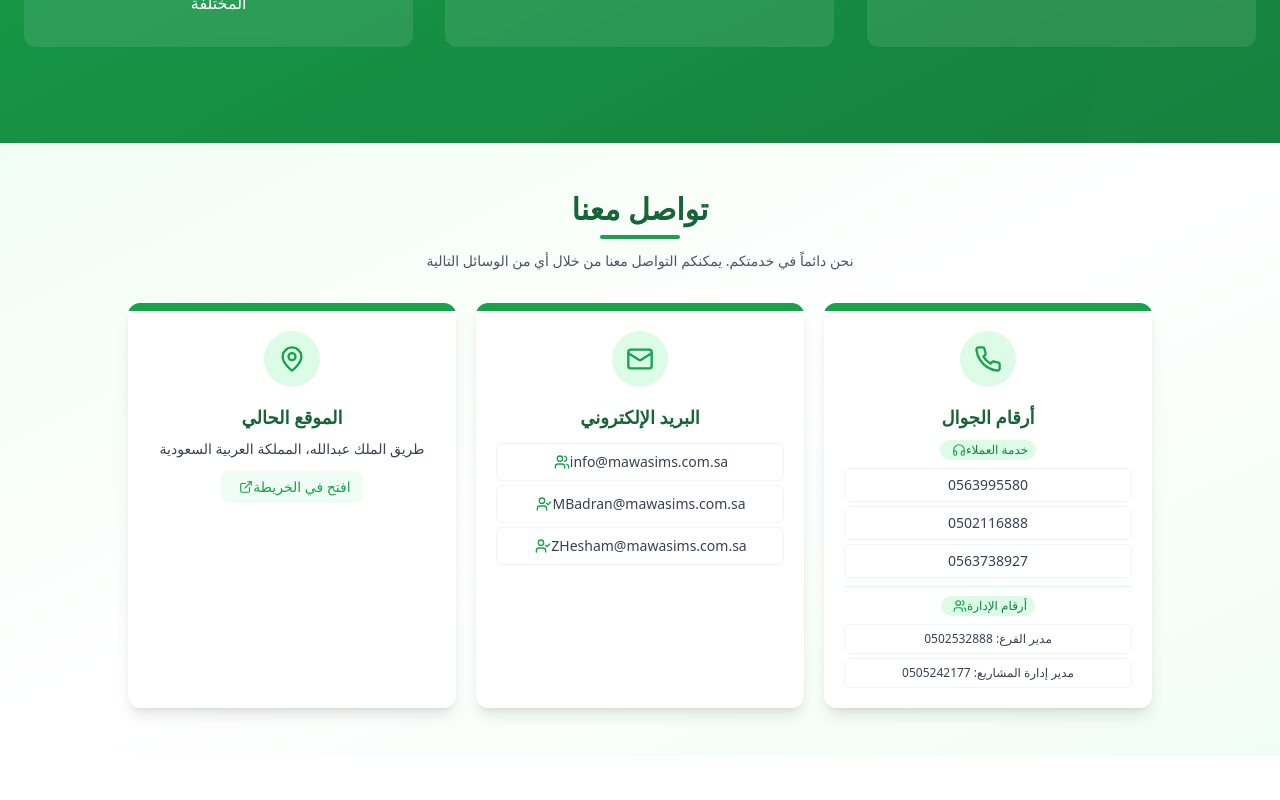
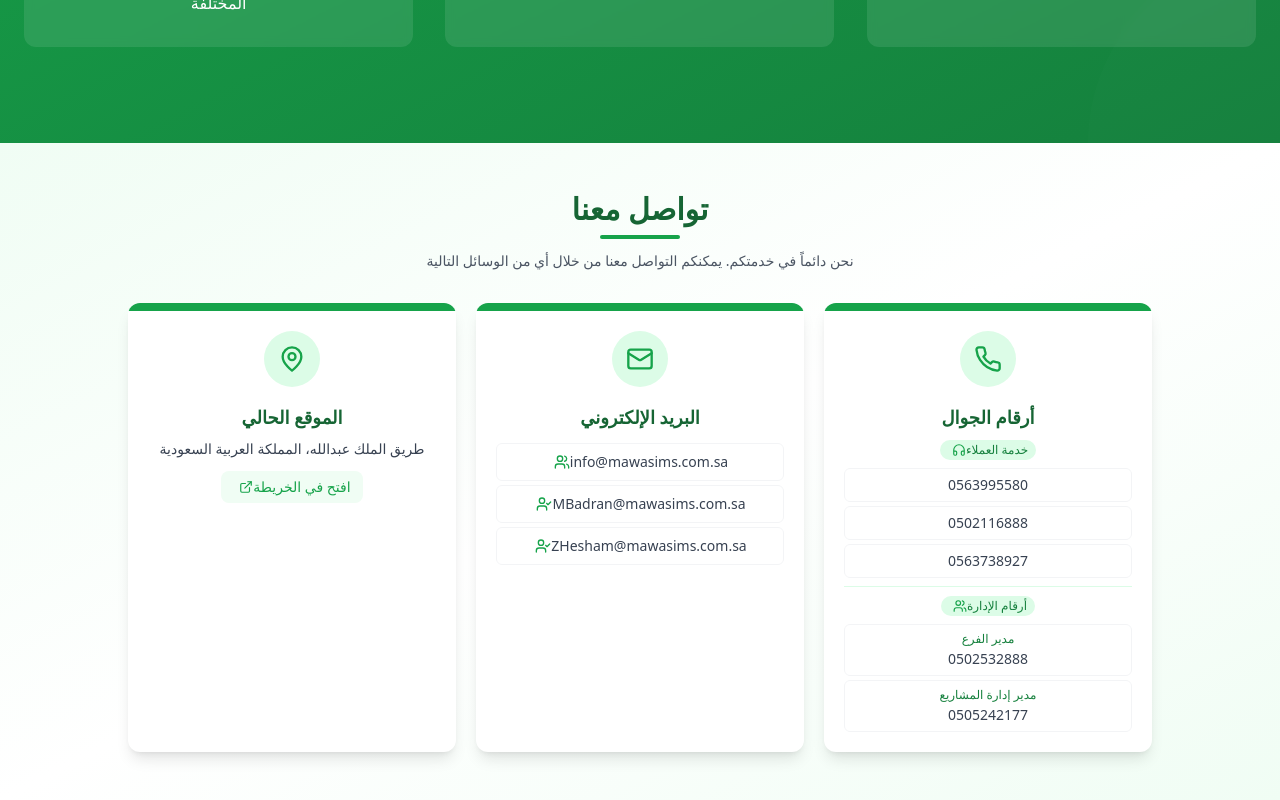
Before and after one commit to AhmedMaher123384/mawasiem, a React (Vite) app: page / in a window 1280 px wide. Shown: the part 3034-3834 px from the top of the page. Before the commit the page ends 3790 px from the top, so only its background shows below. Built offline with nearby package versions, Linux system fonts and the light colour scheme.

Commit message:
Update ContactFooter.tsx

```diff
--- a/src/components/ContactFooter.tsx
+++ b/src/components/ContactFooter.tsx
@@ -111,17 +111,15 @@ const ContactSection = () => {
 
                   <div className="space-y-1">
                     <a href="tel:0502532888"
-                       className="flex items-center justify-center py-1.5 rounded-md hover:bg-green-50 transition-colors border border-gray-100">
-                      <span className="text-gray-700 hover:text-green-700 transition-colors text-xs">
-                        <span className="font-medium">مدير الفرع:</span> 0502532888
-                      </span>
+                       className="flex flex-col items-center justify-center py-1.5 rounded-md hover:bg-green-50 transition-colors border border-gray-100">
+                      <span className="text-green-700 font-medium text-xs mb-0.5">مدير الفرع</span>
+                      <span className="text-gray-700 hover:text-green-700 transition-colors text-sm">0502532888</span>
                     </a>
 
                     <a href="tel:0505242177"
-                       className="flex items-center justify-center py-1.5 rounded-md hover:bg-green-50 transition-colors border border-gray-100">
-                      <span className="text-gray-700 hover:text-green-700 transition-colors text-xs">
-                        <span className="font-medium">مدير إدارة المشاريع:</span> 0505242177
-                      </span>
+                       className="flex flex-col items-center justify-center py-1.5 rounded-md hover:bg-green-50 transition-colors border border-gray-100">
+                      <span className="text-green-700 font-medium text-xs mb-0.5">مدير إدارة المشاريع</span>
+                      <span className="text-gray-700 hover:text-green-700 transition-colors text-sm">0505242177</span>
                     </a>
                   </div>
                 </div>
```
